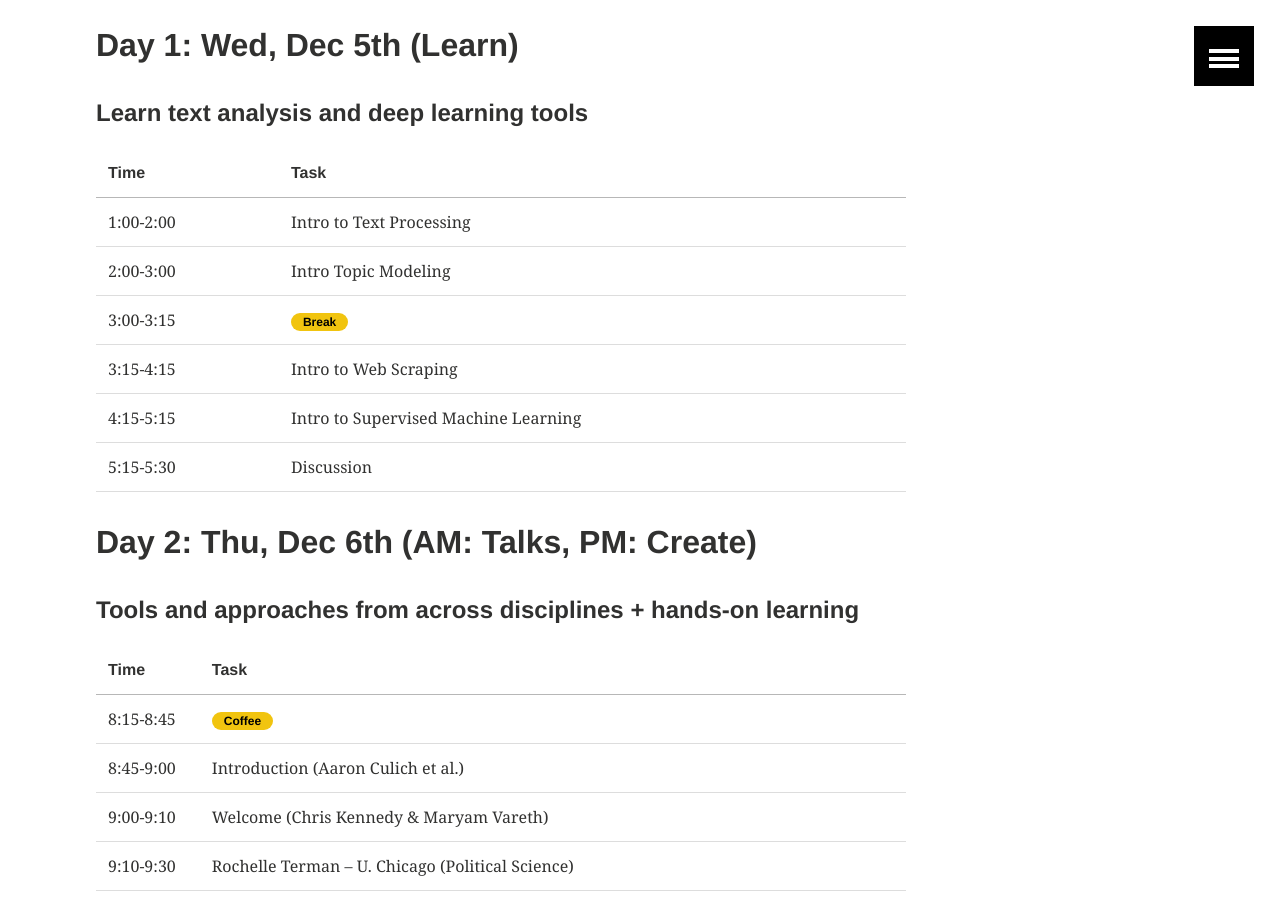
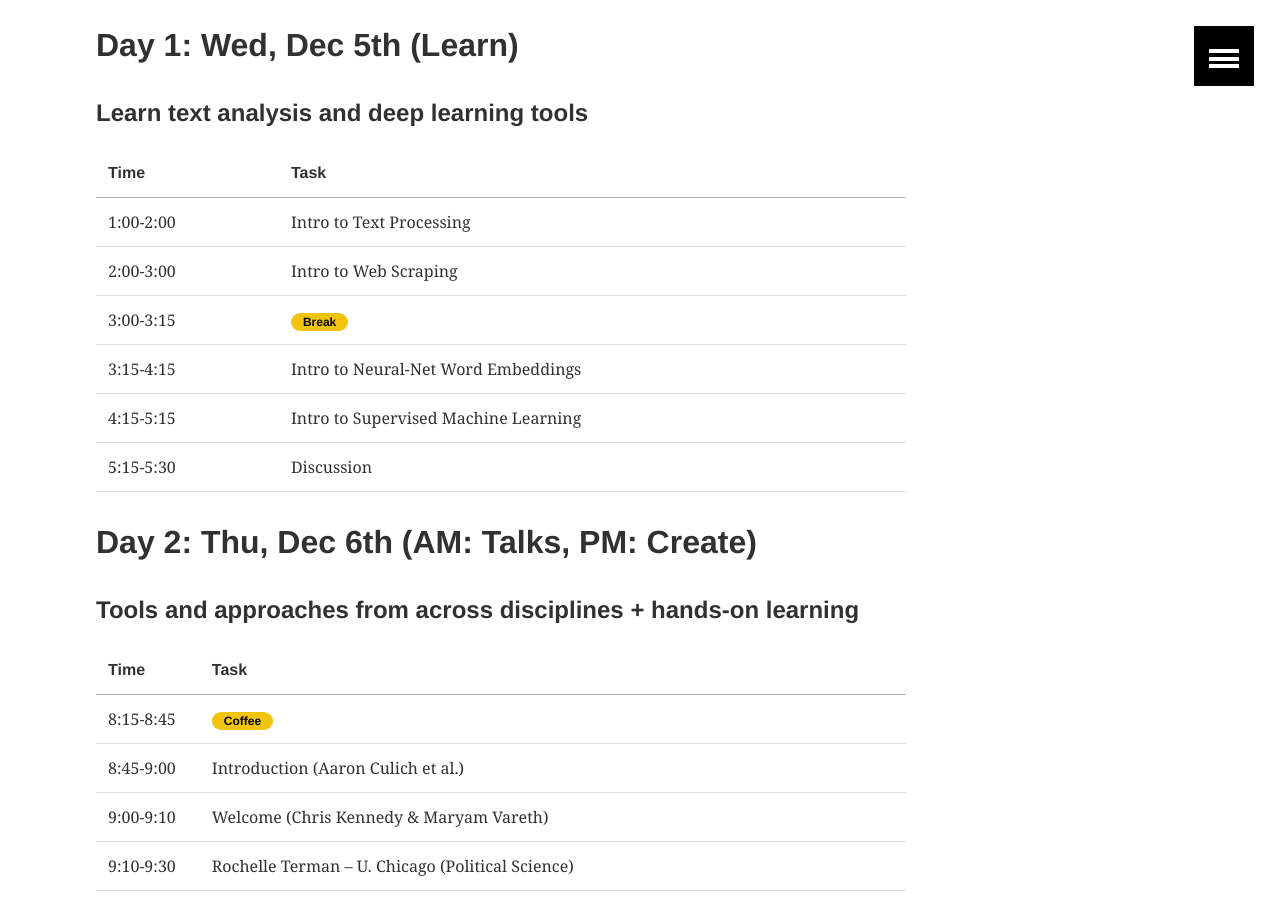
Before and after one commit to TextXD/textxd.github.io, a Jekyll site: the page built from programs/textxd2018.md, in a window 1280 px wide and 900 px high, scrolled down 441 px. Built offline with Jekyll 4.4.1, drawn with Linux system fonts in a browser that asks for light colours.

Commit message:
adjust order and titles of Wednesday workshops

```diff
--- a/programs/textxd2018.md
+++ b/programs/textxd2018.md
@@ -22,10 +22,10 @@ image:
 |:------------|:--------|
 | 1:00-2:00   | Intro to Text Processing |
 |----
-| 2:00-3:00  | Intro Topic Modeling |
+| 2:00-3:00  | Intro to Web Scraping |
 | 3:00-3:15  | <span class="badge warning">Break</span> |
 |----
-| 3:15-4:15  |  Intro to Web Scraping |
+| 3:15-4:15  |  Intro to Neural-Net Word Embeddings |
 |----
 | 4:15-5:15 |  Intro to Supervised Machine Learning  |
 | 5:15-5:30 | Discussion|
```
